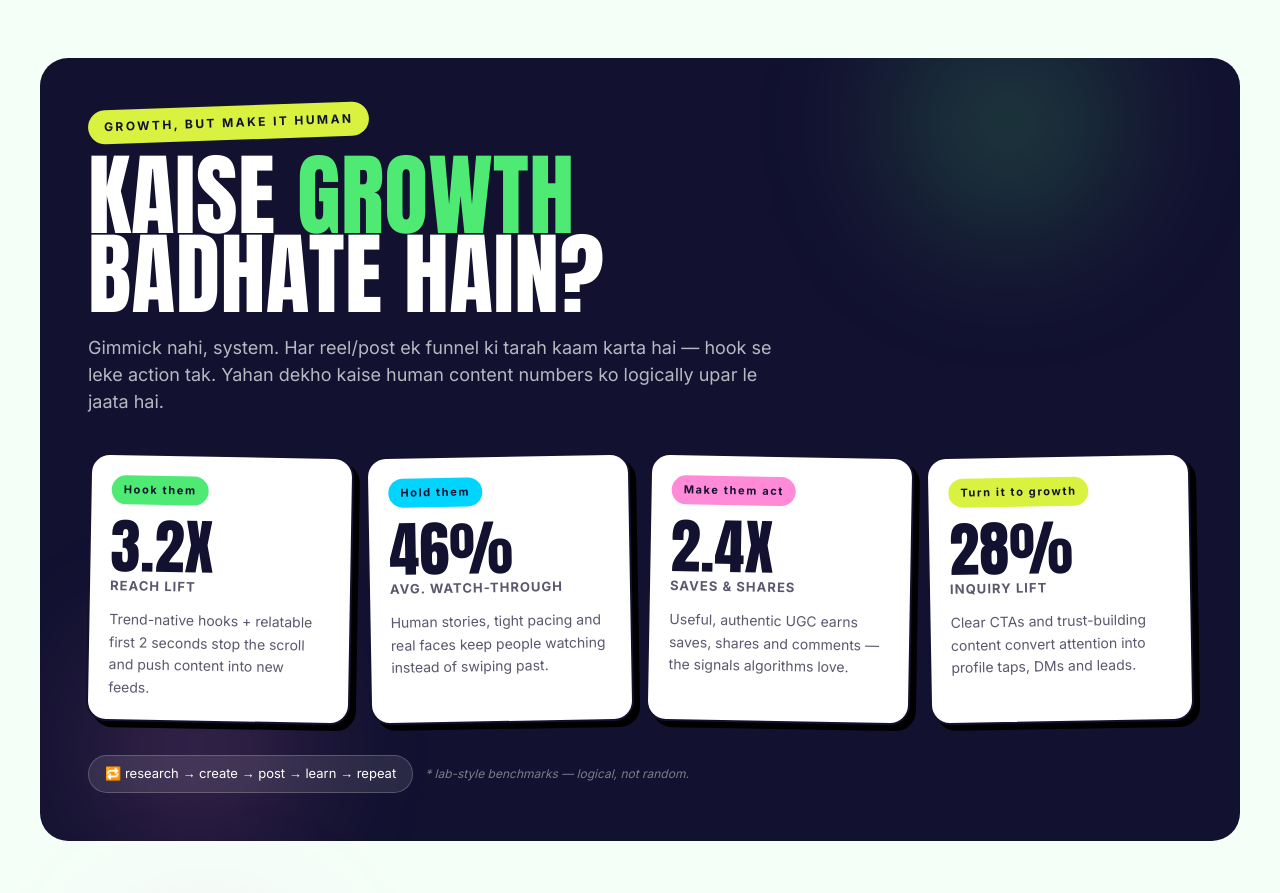
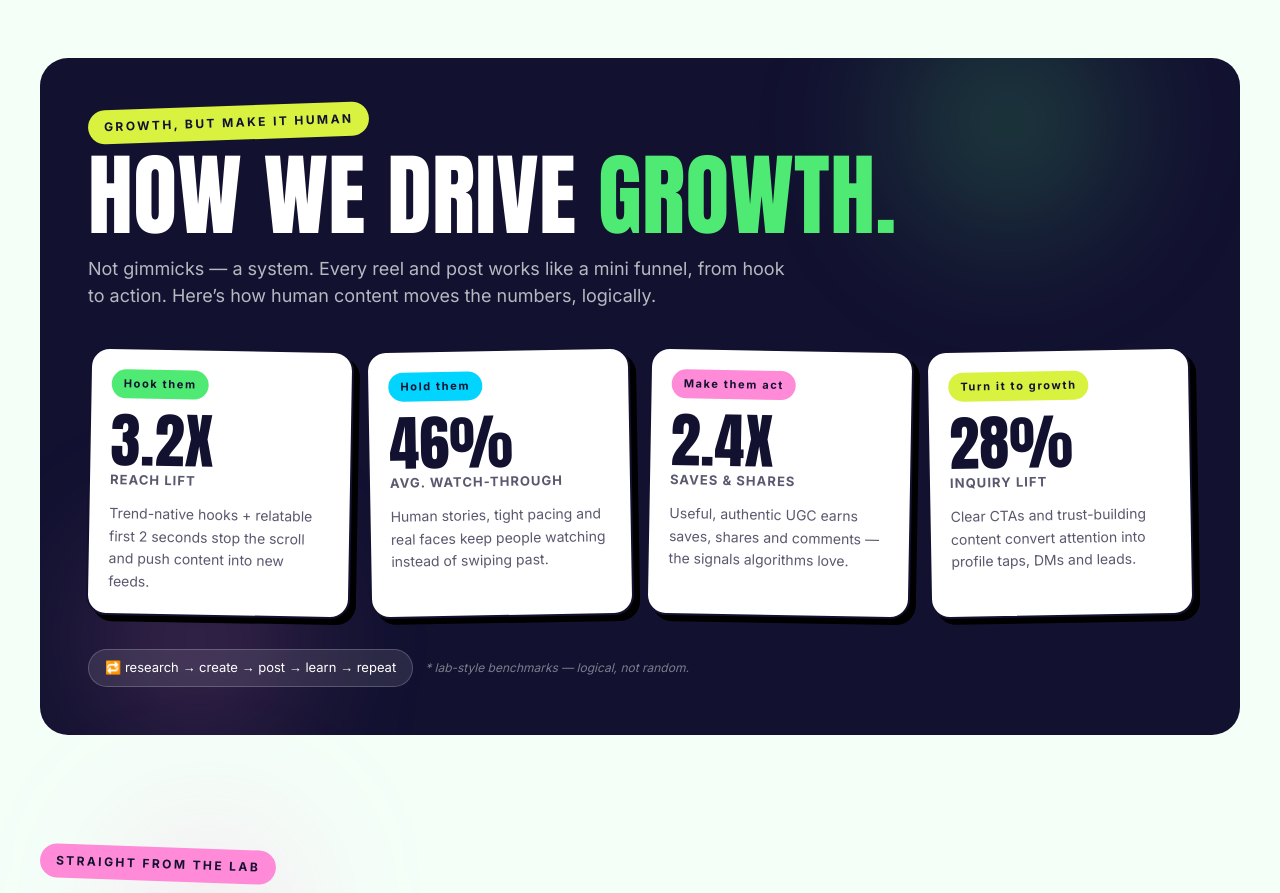
Before and after one commit to AKASH1931/spryb-digital, a Next.js app: page /creative-lab in a window 1280 px wide. Shown: the part 3440-4333 px from the top of the page. Built offline with nearby package versions, Linux system fonts and the light colour scheme; no server answers.

Commit message:
Make Creative Lab growth section English

```diff
--- a/src/app/creative-lab/page.tsx
+++ b/src/app/creative-lab/page.tsx
@@ -171,11 +171,10 @@ export default function CreativeLabPage() {
                 GROWTH, BUT MAKE IT HUMAN
               </span>
               <h2 className="font-display text-[10vw] sm:text-[72px] lg:text-[90px] mt-4 text-white leading-[0.9]">
-                KAISE <span className="text-[#4FEA73]">GROWTH</span><br />
-                BADHATE HAIN?
+                HOW WE DRIVE <span className="text-[#4FEA73]">GROWTH.</span>
               </h2>
               <p className="text-white/70 text-[16px] sm:text-[18px] max-w-[62ch] mt-5">
-                Gimmick nahi, system. Har reel/post ek funnel ki tarah kaam karta hai — hook se leke action tak. Yahan dekho kaise human content numbers ko logically upar le jaata hai.
+                Not gimmicks — a system. Every reel and post works like a mini funnel, from hook to action. Here’s how human content moves the numbers, logically.
               </p>
 
               <div className="grid sm:grid-cols-2 lg:grid-cols-4 gap-4 mt-10">
```
